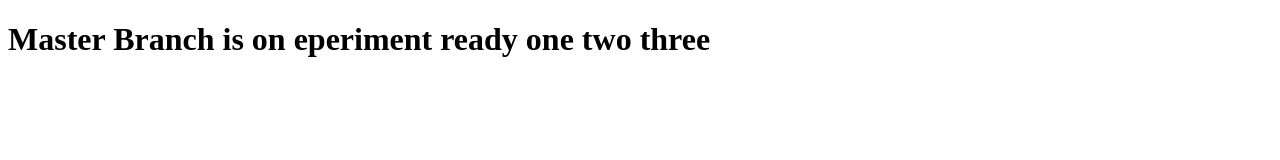
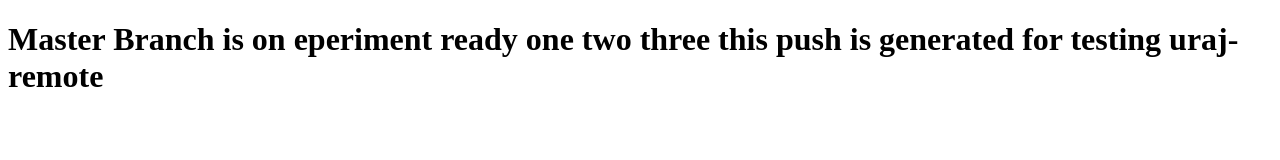
Before and after one commit to suraj19980921/my-first-gihub, a plain HTML site: page my_master.html in a window 1280 px wide. Drawn offline with Linux system fonts and the light colour scheme.

Commit message:
testing custom remote name

```diff
--- a/my_master.html
+++ b/my_master.html
@@ -10,6 +10,7 @@
     <h1>
         Master Branch is on eperiment
         ready one two three
+        this push is generated for testing uraj-remote
     </h1>
 </body>
 </html>
```
